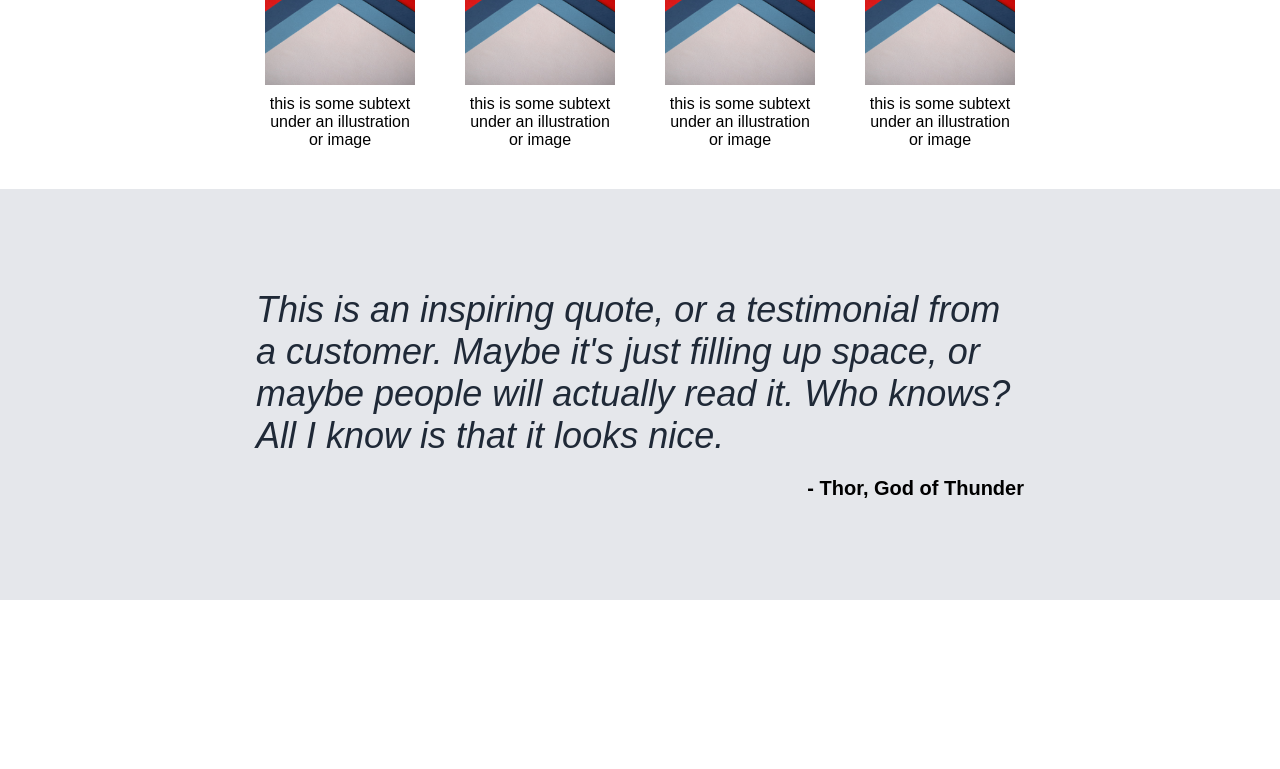
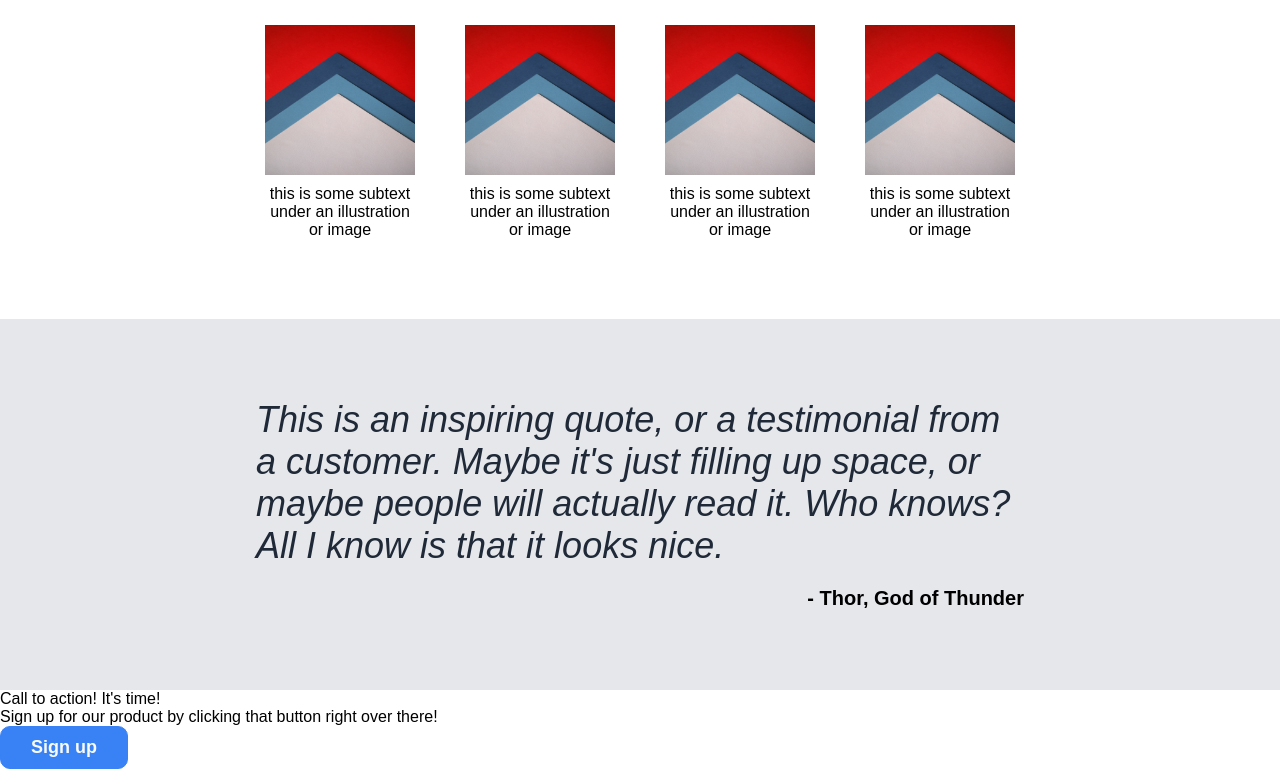
Before and after one commit to egpheel/odin-landingpage, a plain HTML site: page index.html in a window 1280 px wide. Shown: the part 637-1406 px from the top of the page. Before the commit the page ends 1237 px from the top, so only its background shows below. Drawn offline with Linux system fonts and the light colour scheme.

Commit message:
added skeleton for fourth section

```diff
--- a/index.html
+++ b/index.html
@@ -72,7 +72,17 @@
         </p>
         <p class="quote-author">- Thor, God of Thunder</p>
       </div>
-      <div class="fourth"></div>
+      <div class="fourth">
+        <div class="container">
+          <div class="left">
+            <div class="title">Call to action! It's time!</div>
+            <div class="subtext">
+              Sign up for our product by clicking that button right over there!
+            </div>
+          </div>
+          <button>Sign up</button>
+        </div>
+      </div>
       <div class="footer"></div>
     </div>
   </body>
--- a/styles.css
+++ b/styles.css
@@ -80,7 +80,7 @@ button:active {
 .left-hero,
 .right-hero {
   width: 450px;
-  height: 400px;
+  height: 450px;
   display: flex;
 }
 
@@ -111,7 +111,7 @@ button:active {
   flex-direction: column;
   align-items: center;
   justify-content: center;
-  padding: 40px 0;
+  padding: 80px 0;
   gap: 40px;
 }
 
@@ -153,7 +153,7 @@ button:active {
   background-color: #e5e7eb;
   display: flex;
   flex-direction: column;
-  padding: 100px 20%;
+  padding: 80px 20%;
   gap: 20px;
 }
 
```
